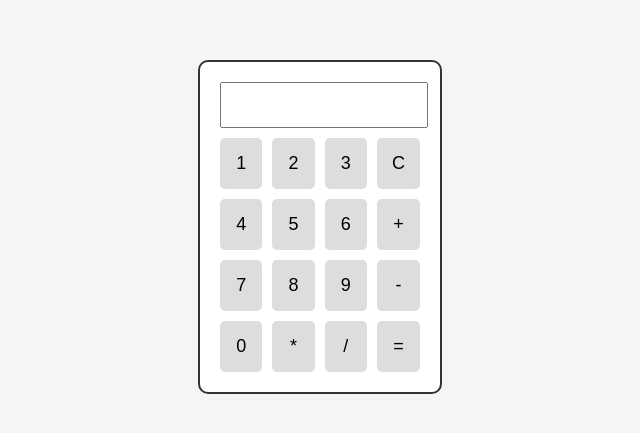
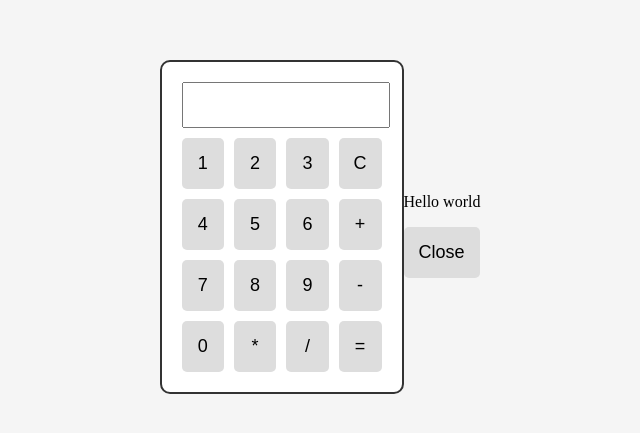
Before and after one commit to tanphong-sudo/calculator, a plain HTML site: page index.html in a window 1280 px wide. Shown: the part 181-614 px from the top of the page, without its empty margins (320-960 px from the left). Drawn offline with Linux system fonts and the light colour scheme.

Commit message:
Update index.html

```diff
--- a/index.html
+++ b/index.html
@@ -29,6 +29,14 @@
         </div>
     </div>
 
+    <!-- Simple Modal -->
+    <div id="customAlert" class="modal">
+        <div class="modal-content">
+            <p id="modalMessage">Hello world</p>
+            <button onclick="closeAlert()">Close</button>
+        </div>
+    </div>
+
     <script src="script.js"></script>
 </body>
 </html>
```
